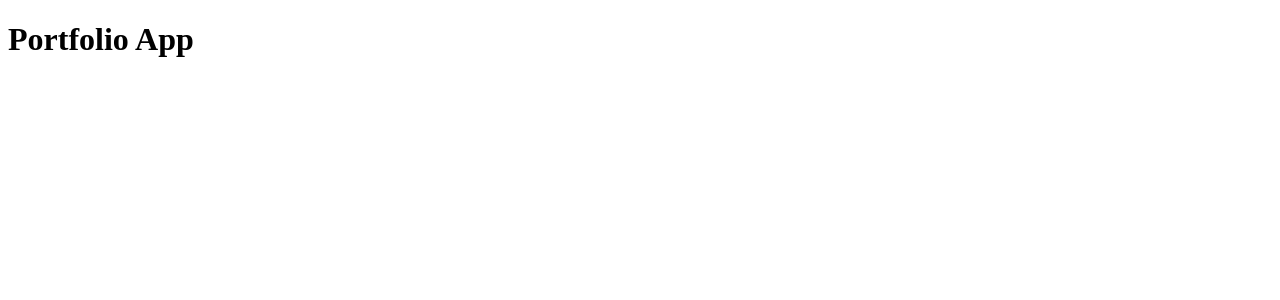
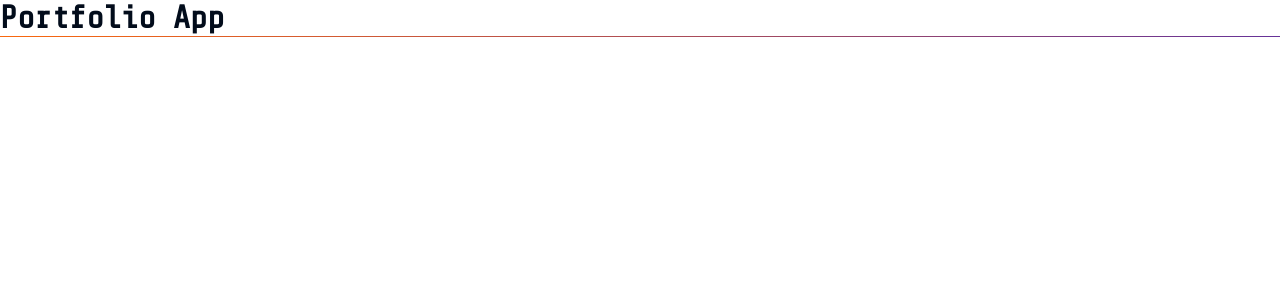
Before and after one commit to newdevmike22/mike, a React (Create React App) app in the folder portfolio/: page / in a window 1280 px wide. Shown: the top 300 px of the page. Built offline with nearby package versions, Linux system fonts and the light colour scheme.

Commit message:
Branch - 2
Set up the app's global css styles.

```diff
--- a/portfolio/src/App.js
+++ b/portfolio/src/App.js
@@ -1,11 +1,29 @@
-
+import { ThemeProvider } from "styled-components";
+import { GlobalStyles } from "./components/GlobalSyles";
 
 const App = () => {
-  return (
-    <div>
+
+  const theme = {
+    colors: {
+      white: "#fff",
+      blueOne: "#020c1b",
+      blueTwo: "#041630",
+      blueThree: "#222cf2",
+      green: "#00ce9e",
+      orange: "#f9680e",
+      purple: "#663399",
+    },
+    mobile: "768px",
+    transition: "all 650ms ease-in-out"
+  };
+
+  return <>
+  <ThemeProvider theme={theme}>
+    <GlobalStyles/>
      <h1>Portfolio App</h1>
-    </div>
-  );
+     <hr/>
+  </ThemeProvider>
+  </>
 }
 
 export default App;
--- /dev/null
+++ b/portfolio/src/components/GlobalSyles.jsx
@@ -0,0 +1,42 @@
+import { createGlobalStyle } from "styled-components";
+
+export const GlobalStyles = createGlobalStyle`
+
+*,
+*::before,
+*::after {
+    margin: 0;
+    padding: 0;
+    box-sizing: border-box;
+}
+html {
+    font-family: "Share Tech Mono", monospace;
+    scroll-behavior: smooth;
+    color: ${({theme}) => theme.colors.blueOne};
+    background: ${({theme}) => theme.colors.white};
+}
+
+a {
+    text-decoration: none;
+    color: ${({theme}) => theme.colors.purple};
+    transition: all 250ms ease-in-out;
+
+    &::hover {
+        color: ${({theme}) => theme.colors.blueThree};
+    }
+}
+
+ul {
+    list-style: none;
+}
+
+hr {
+    background: linear-gradient(
+        to right,
+        ${({theme}) => theme.colors.orange} 0%,
+        ${({theme}) => theme.colors.purple} 100%
+    );
+    border: 0;
+    height: 1px;
+}
+`;
```
